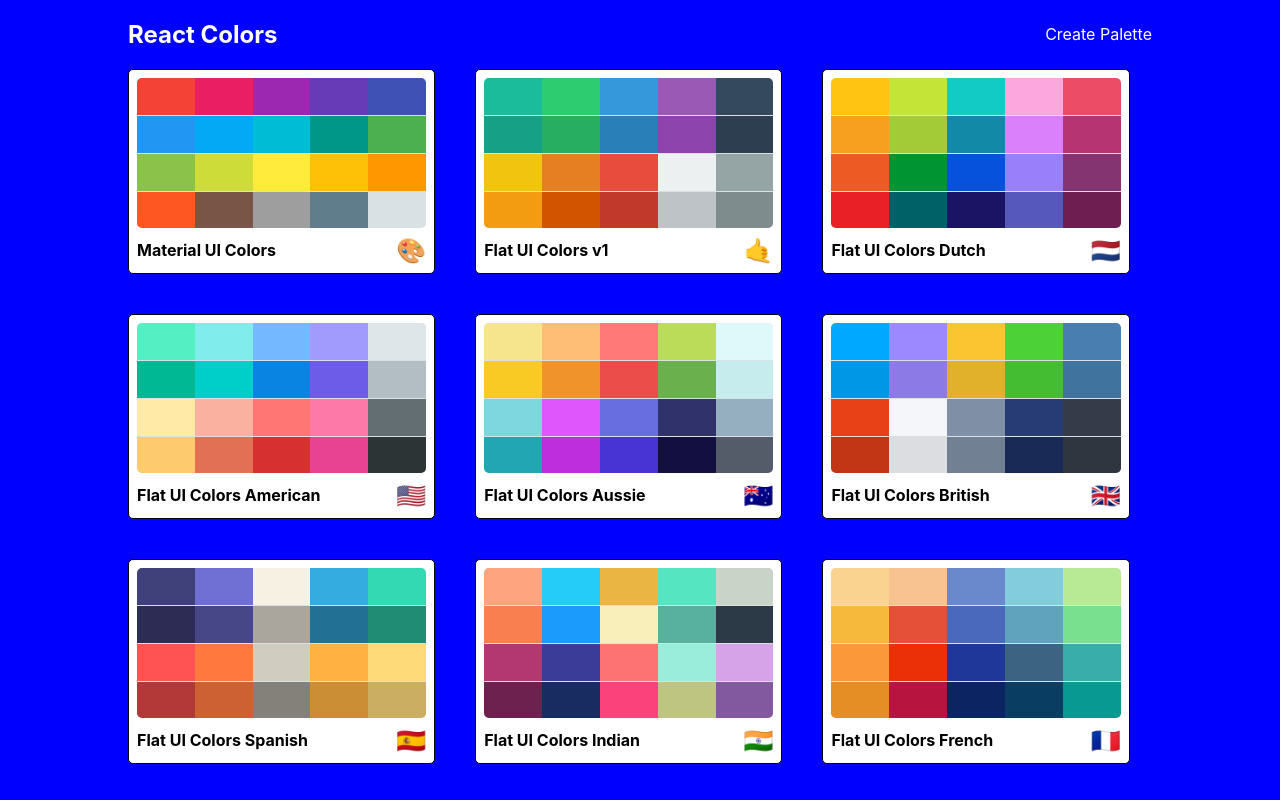
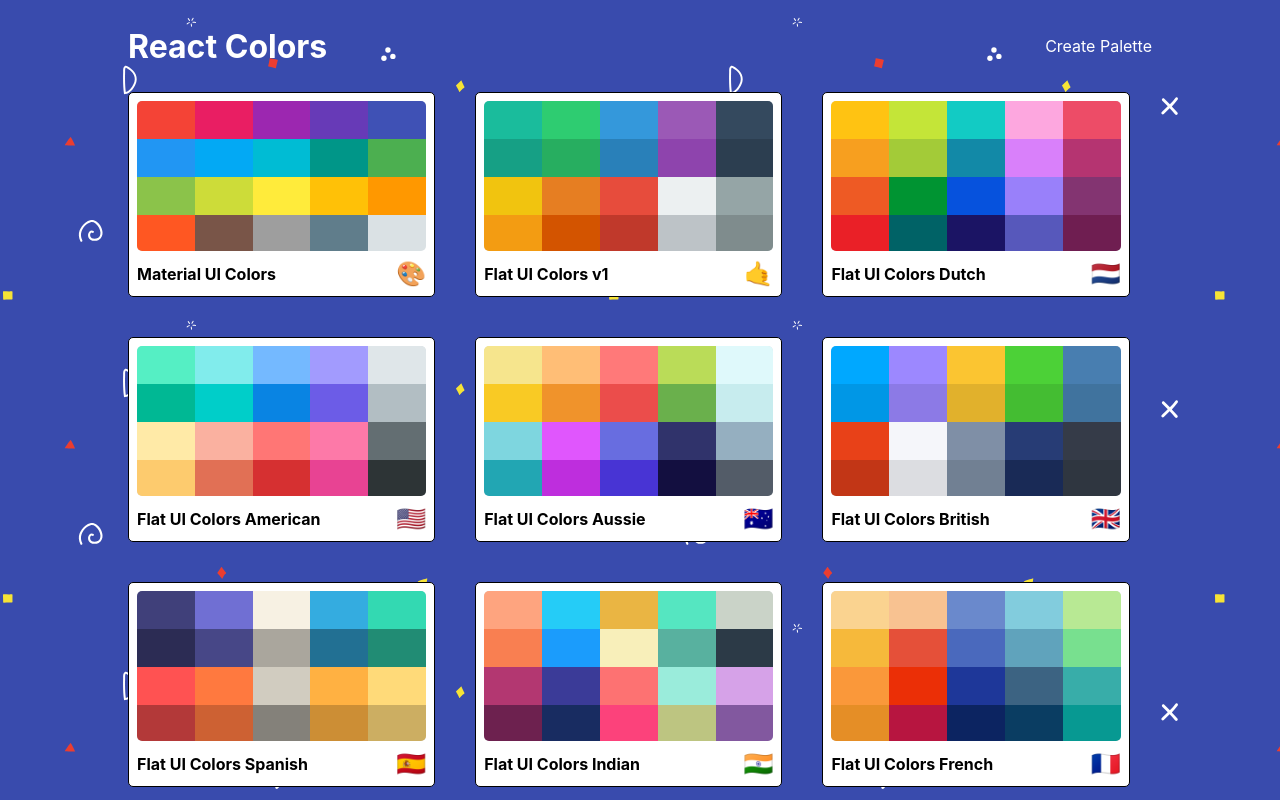
Before and after one commit to idriss101/colorbox-maker, a React (Create React App) app: page / in a window 1280 px wide. Built offline with nearby package versions, Linux system fonts and the light colour scheme.

Commit message:
add bg svg to palette list

```diff
--- a/src/PaletteFormNav.js
+++ b/src/PaletteFormNav.js
@@ -7,7 +7,6 @@
 import Typography from "@material-ui/core/Typography";
 import IconButton from "@material-ui/core/IconButton";
 import Button from "@material-ui/core/Button";
-import ChevronRightIcon from "@material-ui/icons/ChevronLeft";
 import MenuIcon from "@material-ui/icons/Menu";
 import { withStyles } from "@material-ui/core/styles";
 import PaletteMetaForm from "./PaletteMetaForm";
--- a/src/PaletteList.js
+++ b/src/PaletteList.js
@@ -14,7 +14,7 @@
       <div className={classes.root}>
         <div className={classes.container}>
           <nav className={classes.nav}>
-            <h1>React Colors</h1>
+            <h1 className={classes.heading}>React Colors</h1>
             <Link to="/palette/new"> Create Palette</Link>
           </nav>
           <div className={classes.palettes}>
--- a/src/PaletteMetaForm.js
+++ b/src/PaletteMetaForm.js
@@ -60,7 +60,6 @@
         </Dialog>
         <Dialog
           open={this.state.stage === "form"}
-          onClose={this.handleClose}
           aria-labelledby="form-dialog-title"
           onClose={hideForm}
         >
--- a/src/styles/NewPaletteFormStyles.js
+++ b/src/styles/NewPaletteFormStyles.js
@@ -24,7 +24,7 @@
   content: {
     flexGrow: 1,
     height: "calc(100vh - 64px)",
-    padding: theme.spacing(3),
+    // padding: theme.spacing(3),
     transition: theme.transitions.create("margin", {
       easing: theme.transitions.easing.sharp,
       duration: theme.transitions.duration.leavingScreen
--- a/src/styles/PaletteListStyles.js
+++ b/src/styles/PaletteListStyles.js
@@ -1,4 +1,5 @@
 import sizes from "./sizes";
+import background from "./bg.svg";
 
 export default {
   root: {
@@ -7,7 +8,10 @@
     display: "flex",
     alignItems: "flex-start",
     justifyContent: "center",
-    overflow: "scroll"
+    overflow: "scroll",
+    /* background by SVGBackgrounds.com */
+    backgroundColor: "#394bad",
+    backgroundImage: `url(${background})`
   },
   container: {
     width: "50%",
@@ -46,5 +50,8 @@
       gridTemplateColumns: "repeat(1, 100%)",
       gridGap: "1rem"
     }
+  },
+  heading: {
+    fontSize: "2rem"
   }
 };
```
Also changed, not shown: src/styles/bg.svg (added).
